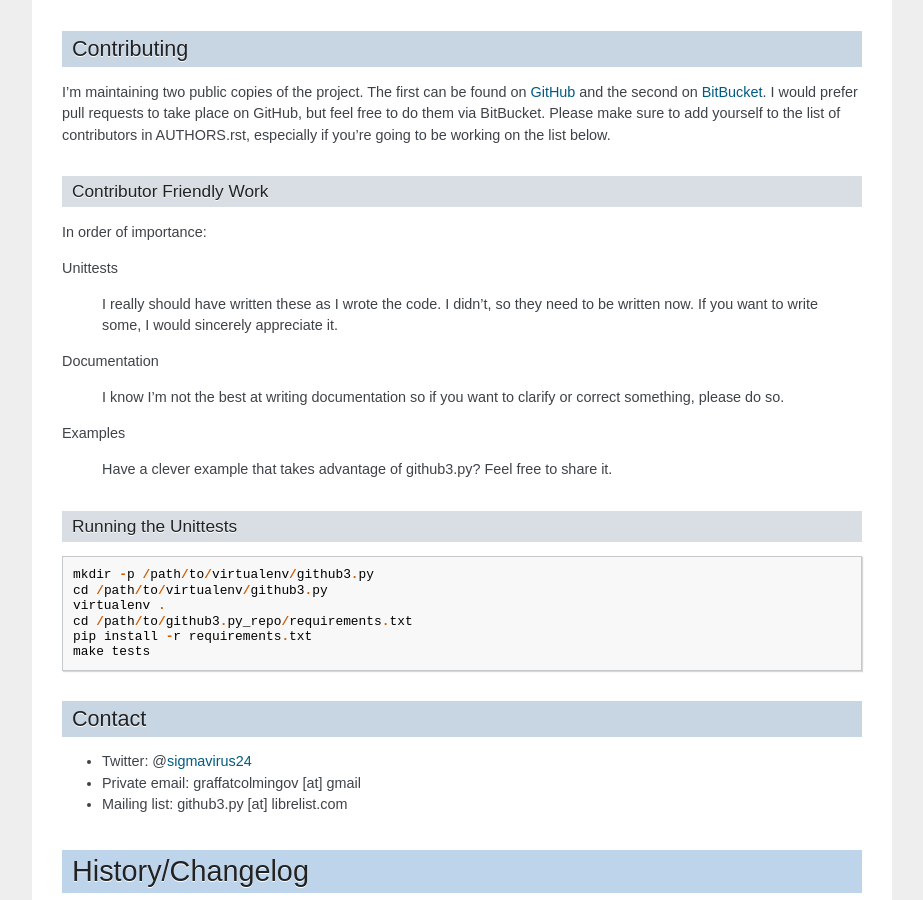
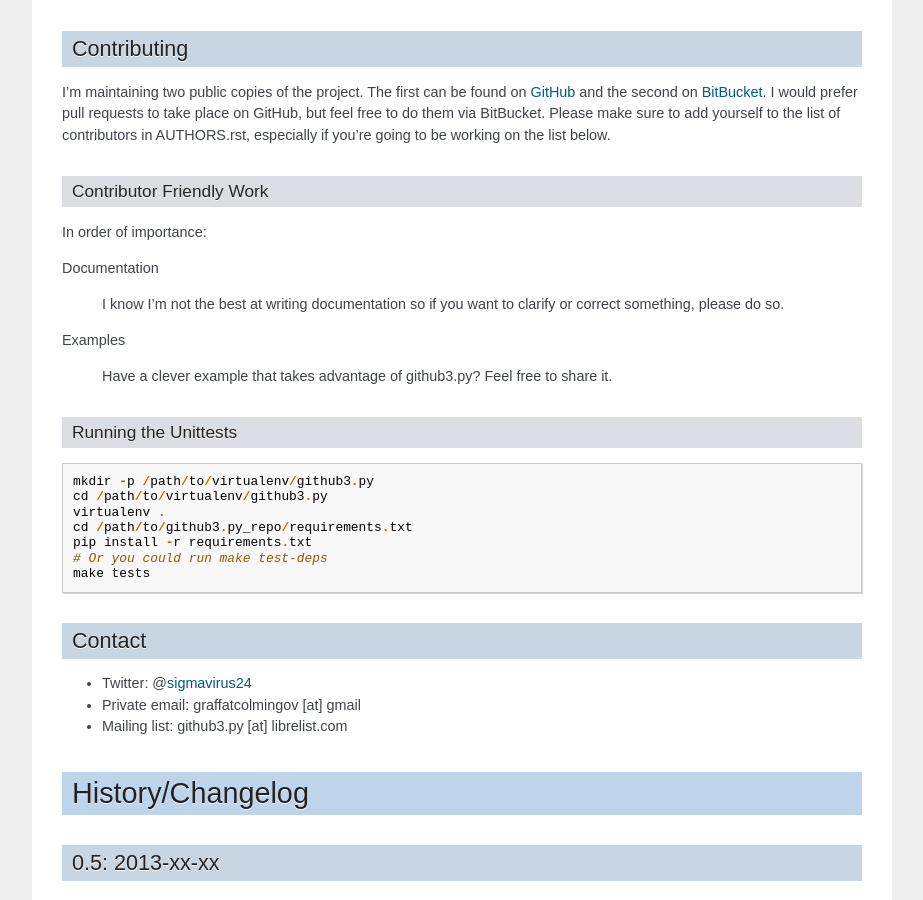
Before and after one commit to sigmavirus24/github3.py, a Sphinx documentation site: the page built from docs/index.rst, in a window 1280 px wide and 900 px high, scrolled down 1968 px. Shown: the whole window, without its empty margins (198-1121 px from the left). Built offline with Sphinx 7.4.7, drawn with Linux system fonts in a browser that asks for light colours.

Commit message:
Add `test-deps` target in the Makefile
This should make it easier to install the testing dependencies for new users.
Re: discussion on #65

```diff
--- a/README.rst
+++ b/README.rst
@@ -27,6 +27,10 @@ Dependencies
 
 Testing
 ~~~~~~~
+
+You can run either ``pip install -r requirements.txt`` to install the
+following before testing or simply ``make test-deps``. It is suggested you do
+this in a virtual enviroment.
 
 - expecter_ by Gary Bernhardt
 - mock_ by Michael Foord
--- a/docs/index.rst
+++ b/docs/index.rst
@@ -126,12 +126,6 @@ Contributor Friendly Work
 
 In order of importance:
 
-Unittests
-
-    I really should have written these as I wrote the code. I didn't, so they
-    need to be written now. If you want to write some, I would sincerely
-    appreciate it.
-
 Documentation
 
     I know I'm not the best at writing documentation so if you want to clarify
@@ -152,6 +146,7 @@ Running the Unittests
     virtualenv .
     cd /path/to/github3.py_repo/requirements.txt
     pip install -r requirements.txt
+    # Or you could run make test-deps
     make tests
 
 
```
Also changed, not shown: 1 other file.
